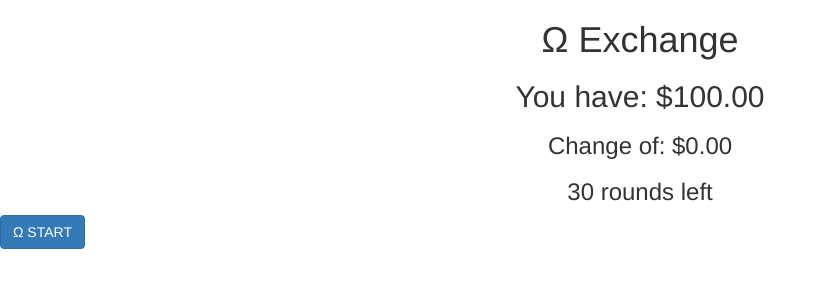
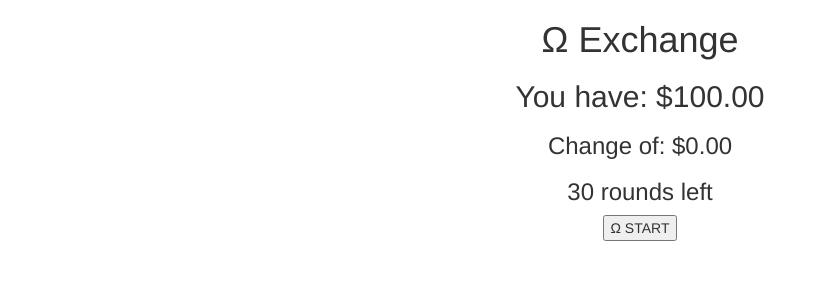
Before and after one commit to pete-wildberger/omegaExchange, a website: page public/views/index.html in a window 1280 px wide. Shown: the whole page, without its empty margins (0-827 px from the left). Drawn offline with nearby package versions, Linux system fonts and the light colour scheme; files that its build step writes are made by us from their sources; files whose address does not match are found by name.

Commit message:
alignment

```diff
--- a/public/styles/styles.css
+++ b/public/styles/styles.css
@@ -25,6 +25,6 @@ p {
   text-align: center;
 }
 
-.middle {
-  margin: auto;
+.head{
+  text-align: center;
 }
--- a/public/views/index.html
+++ b/public/views/index.html
@@ -19,12 +19,17 @@ crossorigin="anonymous">
 <body ng-app="myApp">
   <main ng-controller="ExchangeController as ec">
 
-  <h1>Ω Exchange</h1>
-  <h2>You have: {{ec.cash | currency}}</h2>
-  <h3>Change of:  {{ec.cash - 100 | currency}}</h3>
-  <h3>{{ec.roundsLeft}} rounds left</h3>
-  <button class="btn btn-primary middle" ng-show="ec.buttonShow" ng-click="ec.startGame()">Ω START</button>
   <div class="container-fluid">
+    <div class="row">
+      <div class="col-xs-12 head">
+
+          <h1>Ω Exchange</h1>
+          <h2>You have: {{ec.cash | currency}}</h2>
+          <h3>Change of:  {{ec.cash - 100 | currency}}</h3>
+          <h3>{{ec.roundsLeft}} rounds left</h3>
+          <button class="startButton" ng-show="ec.buttonShow" ng-click="ec.startGame()">Ω START</button>
+      </div>
+    </div>
     <div class="row">
       <div class="col-xs-6 col-sm-3 col-lg-2" ng-repeat="x in ec.objectArray">
         <div class="itemBox" ng-class="{true:'green', false:''}[x.sellNow]">
```
